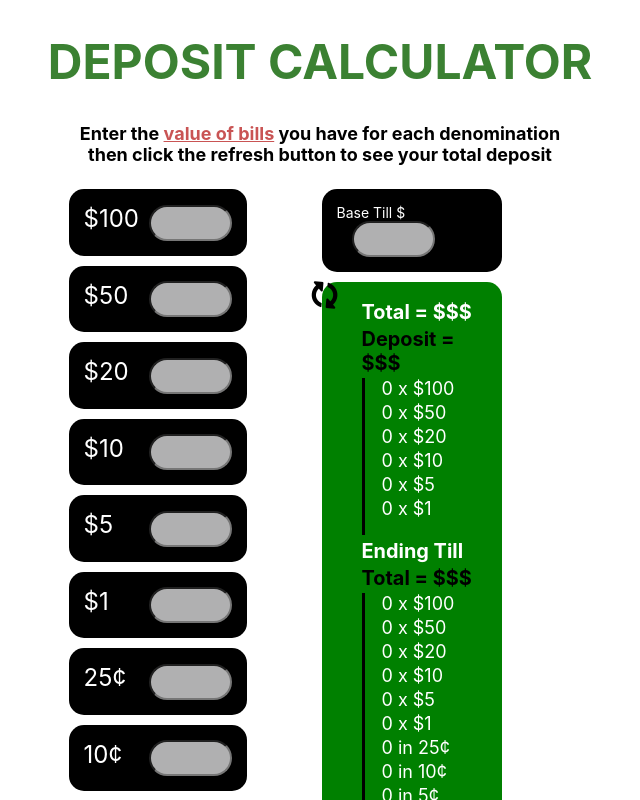
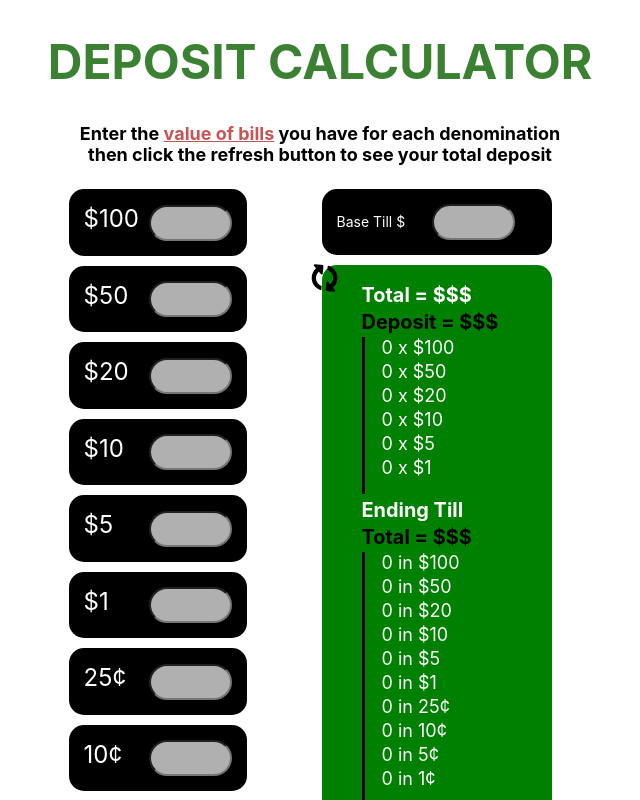
Before and after one commit to juliusg034/till-count-react, a React (Create React App) app: page / in a window 1280 px wide. Shown: the top 800 px of the page, without its empty margins (320-960 px from the left). Built offline with nearby package versions, Linux system fonts and the light colour scheme.

Commit message:
change ending till text

```diff
--- a/src/Components/BillList/BillList.css
+++ b/src/Components/BillList/BillList.css
@@ -1,7 +1,7 @@
 .bill-list {
   background-color: green;
   border-radius: 15px;
-  width: 150px;
+  width: 200px;
   height: 580px;
   position: relative;
   padding: 15px;
@@ -13,6 +13,9 @@
 
 .right-bills > .input-field > label {
   width: 80px;
+}
+.right-bills > .input-field {
+  width: 200px;
 }
 
 #refresh {
--- a/src/Components/BillList/BillList.js
+++ b/src/Components/BillList/BillList.js
@@ -21,12 +21,12 @@ function BillList ({ handleSubmit, values, deposit, total, endingTotal, depositT
         <h5 id="white">Ending Till</h5>
         <h5>Total = {endingTotal}</h5>
         <div class="line"></div>
-        <p>{values[100]} x $100</p>
-        <p>{values[50]} x $50</p>
-        <p>{values[20]} x $20</p>
-        <p>{values[10]} x $10</p>
-        <p>{values[5]} x $5</p>
-        <p>{values[1]} x $1</p>
+        <p>{values[100]*100} in $100</p>
+        <p>{values[50]*50} in $50</p>
+        <p>{values[20]*20} in $20</p>
+        <p>{values[10]*10} in $10</p>
+        <p>{values[5]*5} in $5</p>
+        <p>{values[1]} in $1</p>
         <p>{values[0.25]} in 25¢</p>
         <p>{values[0.10]} in 10¢</p>
         <p>{values[0.05]} in 5¢</p>
--- a/src/Components/InputForm/InputForm.css
+++ b/src/Components/InputForm/InputForm.css
@@ -6,7 +6,7 @@ form {
 }
  .right-bills > .input-field {
   font-size: 14px;
-  width: 150px;
+  width: 200px;
 }
 
 .bills {
```
